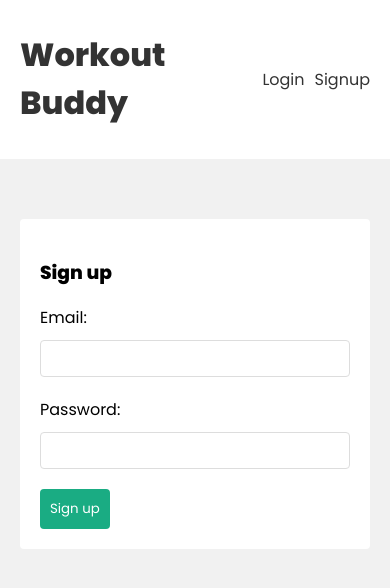
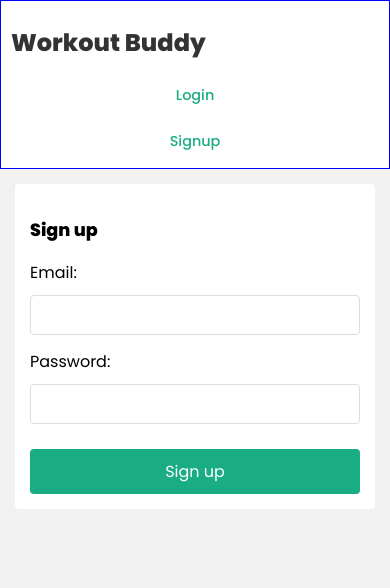
Before and after one commit to LuiRo07/Workout-Buddy, a React (Create React App) app in the folder frontend/: page /signup in a window 390 px wide. Shown: the top 588 px of the page. Built offline with nearby package versions, Linux system fonts and the light colour scheme; no server answers; the HTML template or start-up script is replaced by a standard one.

Commit message:
added mobile design with loading spinner component

```diff
--- /dev/null
+++ b/frontend/src/components/LoadingSpinner.js
@@ -0,0 +1,11 @@
+import React from 'react';
+
+const LoadingSpinner = ({ message = "Loading..." }) => {
+  return (
+    <div className="loading">
+      {message}
+    </div>
+  );
+};
+
+export default LoadingSpinner;
--- a/frontend/src/components/Navbar.js
+++ b/frontend/src/components/Navbar.js
@@ -14,17 +14,17 @@ const Navbar = () => {
     <header>
       <div className="container">
         <Link to="/">
-          <h1>Workout Buddy</h1>
+          <h1 className="app-title">Workout Buddy</h1>
         </Link>
         <nav>
           {user && (
-            <div>
-              <span>{user.email}</span>
+            <div className="nav-user">
+              <span className="user-email">{user.email}</span>
               <button onClick={handleClick}>Log out</button>
             </div>
           )}
           {!user && (
-            <div>
+            <div className="nav-auth">
               <Link to="/login">Login</Link>
               <Link to="/signup">Signup</Link>
             </div>
--- a/frontend/src/index.css
+++ b/frontend/src/index.css
@@ -122,6 +122,33 @@ nav button {
   margin-left: 10px;
 }
 
+/* Navigation user/auth sections */
+.nav-user, .nav-auth {
+  display: flex;
+  align-items: center;
+  gap: 10px;
+}
+
+.user-email {
+  font-size: 0.9em;
+  color: #666;
+  margin-right: 5px;
+}
+
+.nav-auth a {
+  text-decoration: none;
+  color: var(--primary);
+  font-weight: 500;
+  margin: 0 5px;
+  padding: 6px 12px;
+  border-radius: 4px;
+  transition: background-color 0.2s;
+}
+
+.nav-auth a:hover {
+  background-color: #f0f0f0;
+}
+
 /* auth forms */
 form.signup, form.login {
   max-width: 400px;
@@ -130,3 +157,320 @@ form.signup, form.login {
   background: #fff;
   border-radius: 4px;
 }
+
+/* mobile version */
+
+/* Mobile-first responsive design */
+@media screen and (max-width: 768px) {
+  /* Layout adjustments */
+  .pages {
+    padding: 10px;
+    max-width: 100%;
+  }
+
+  /* Home page grid - stack on mobile */
+  .home {
+    display: flex;
+    flex-direction: column;
+    gap: 20px;
+  }
+
+  /* Header responsive */
+  header .container {
+    padding: 10px 15px;
+    flex-wrap: wrap;
+  }
+
+  /* Workout details cards */
+  .workout-details {
+    margin: 10px 0;
+    padding: 15px;
+    box-shadow: 1px 1px 3px rgba(0,0,0,0.1);
+  }
+
+  .workout-details h4 {
+    font-size: 1.1em;
+    margin-bottom: 8px;
+  }
+
+  .workout-details p {
+    font-size: 0.85em;
+  }
+
+  .workout-details span {
+    top: 15px;
+    right: 15px;
+    padding: 8px;
+    font-size: 0.9em;
+  }
+
+  /* Form improvements */
+  input {
+    padding: 12px;
+    font-size: 16px; /* Prevents zoom on iOS */
+    margin-bottom: 15px;
+  }
+
+  form button {
+    padding: 12px;
+    font-size: 16px;
+    width: 100%;
+    margin-top: 10px;
+  }
+
+  /* Auth forms */
+  form.signup, form.login {
+    max-width: 100%;
+    margin: 20px;
+    padding: 20px;
+  }
+
+  /* Navigation */
+  nav {
+    flex-wrap: wrap;
+    gap: 10px;
+  }
+
+  .nav-user, .nav-auth {
+    flex-wrap: wrap;
+    gap: 8px;
+  }
+
+  .user-email {
+    font-size: 0.8em;
+    margin-right: 0;
+    word-break: break-word;
+    max-width: 150px;
+  }
+
+  nav button {
+    padding: 8px 12px;
+    margin-left: 0;
+    font-size: 0.9em;
+  }
+
+  .nav-auth a {
+    margin: 0;
+    padding: 8px 12px;
+    font-size: 0.9em;
+  }
+
+  /* Error messages */
+  div.error {
+    padding: 8px;
+    margin: 15px 0;
+    font-size: 0.9em;
+  }
+}
+
+/* Small mobile devices */
+@media screen and (max-width: 480px) {
+  /* Even tighter spacing for small phones */
+  .pages {
+    padding: 5px;
+  }
+
+  .app-title {
+    text-align: center;
+  }
+
+  header .container {
+    padding: 8px 10px;
+    border: 1px solid blue;
+  }
+
+  .workout-details {
+    padding: 12px;
+    margin: 8px 0;
+  }
+
+  .workout-details h4 {
+    font-size: 1em;
+  }
+
+  .workout-details p {
+    font-size: 0.8em;
+  }
+
+  /* Navigation adjustments */
+
+  nav {
+    flex-direction: column;
+    gap: 8px;
+    width: 100%;
+  }
+
+  .nav-user, .nav-auth {
+    flex-direction: column;
+    gap: 8px;
+    width: 100%;
+  }
+
+  .user-email {
+    font-size: 0.75em;
+    max-width: 100%;
+  }
+
+  nav button {
+    margin: 0;
+    width: 100%;
+    max-width: 200px;
+  }
+
+  .nav-auth a {
+    margin: 0;
+    width: 100%;
+    max-width: 200px;
+    text-align: center;
+  }
+
+  /* Form adjustments */
+  form.signup, form.login {
+    margin: 10px;
+    padding: 15px;
+  }
+
+  input {
+    padding: 10px;
+  }
+
+  form button {
+    padding: 10px;
+  }
+}
+
+/* Tablet landscape */
+@media screen and (min-width: 769px) and (max-width: 1024px) {
+  .home {
+    grid-template-columns: 2fr 1fr;
+    gap: 40px;
+  }
+
+  .pages {
+    padding: 15px;
+  }
+}
+
+/* Touch-friendly improvements for all mobile devices */
+@media (hover: none) and (pointer: coarse) {
+  /* Larger touch targets */
+  .workout-details span {
+    padding: 10px;
+    min-width: 40px;
+    min-height: 40px;
+    display: flex;
+    align-items: center;
+    justify-content: center;
+  }
+
+  nav button {
+    min-height: 44px;
+    min-width: 44px;
+  }
+
+  .nav-auth a {
+    min-height: 44px;
+    display: flex;
+    align-items: center;
+    justify-content: center;
+  }
+
+  form button {
+    min-height: 44px;
+  }
+
+  /* Better hover states for touch */
+  .workout-details span:active {
+    background: #e0e0e0;
+    transform: scale(0.95);
+  }
+
+  nav button:active {
+    background: var(--primary);
+    color: #fff;
+    transform: scale(0.95);
+  }
+
+  .nav-auth a:active {
+    background: var(--primary);
+    color: #fff;
+    transform: scale(0.95);
+  }
+
+  form button:active {
+    background: #148a69;
+    transform: scale(0.98);
+  }
+}
+
+/* Loading states for mobile */
+.loading {
+  text-align: center;
+  padding: 20px;
+  color: #666;
+}
+
+.loading::after {
+  content: '';
+  display: inline-block;
+  width: 20px;
+  height: 20px;
+  border: 2px solid #f3f3f3;
+  border-top: 2px solid var(--primary);
+  border-radius: 50%;
+  animation: spin 1s linear infinite;
+  margin-left: 10px;
+}
+
+.no-workouts {
+  text-align: center;
+  padding: 40px 20px;
+  color: #666;
+  background: #fff;
+  border-radius: 4px;
+  margin: 20px 0;
+}
+
+.no-workouts p {
+  font-size: 1.1em;
+  margin: 0;
+}
+
+@keyframes spin {
+  0% { transform: rotate(0deg); }
+  100% { transform: rotate(360deg); }
+}
+
+/* Mobile-specific utilities */
+@media screen and (max-width: 768px) {
+  .hide-mobile {
+    display: none !important;
+  }
+
+  .show-mobile {
+    display: block !important;
+  }
+
+  /* Improve text readability on small screens */
+  body {
+    font-size: 16px;
+    line-height: 1.5;
+  }
+
+  h1 {
+    font-size: 1.5em;
+  }
+
+  h2 {
+    font-size: 1.3em;
+  }
+
+  h3 {
+    font-size: 1.1em;
+  }
+
+  /* Better spacing for mobile */
+  .workout-details + .workout-details {
+    margin-top: 10px;
+  }
+}
--- a/frontend/src/pages/Home.js
+++ b/frontend/src/pages/Home.js
@@ -1,4 +1,4 @@
-import { useEffect } from "react";
+import { useEffect, useState } from "react";
 import { useWorkoutsContext } from "../hooks/useWorkoutsContext";
 import { useAuthContext } from '../hooks/useAuthContext'
 import API_BASE_URL from "../config/api";
@@ -6,13 +6,16 @@ import API_BASE_URL from "../config/api";
 // components
 import WorkoutDetail from "../components/WorkoutDetail";
 import WorkoutForm from "../components/WorkoutForm";
+import LoadingSpinner from "../components/LoadingSpinner";
 
 const Home = () => {
   const {workouts, dispatch} = useWorkoutsContext()
   const {user} = useAuthContext()
+  const [isLoading, setIsLoading] = useState(true)
 
   useEffect(() => {
     const fetchWorkouts = async () => {
+      setIsLoading(true);
       const response = await fetch(`${API_BASE_URL}/api/workouts`, {
         headers: {
           'Authorization': `Bearer ${user.token}`
@@ -24,6 +27,7 @@ const Home = () => {
       if (response.ok) {
         dispatch({ type: 'SET_WORKOUTS', payload: json })
       }
+      setIsLoading(false);
     };
 
     if (user) {
@@ -34,7 +38,13 @@ const Home = () => {
   return (
     <div className="home">
       <div className="workouts">
-        {workouts && workouts.map((workout) => (
+        {isLoading && <LoadingSpinner message="Loading your workouts..." />}
+        {!isLoading && workouts && workouts.length === 0 && (
+          <div className="no-workouts">
+            <p>No workouts yet. Create your first workout!</p>
+          </div>
+        )}
+        {!isLoading && workouts && workouts.map((workout) => (
             <WorkoutDetail key={workout._id} workout={workout} />
         ))}
       </div>
```
